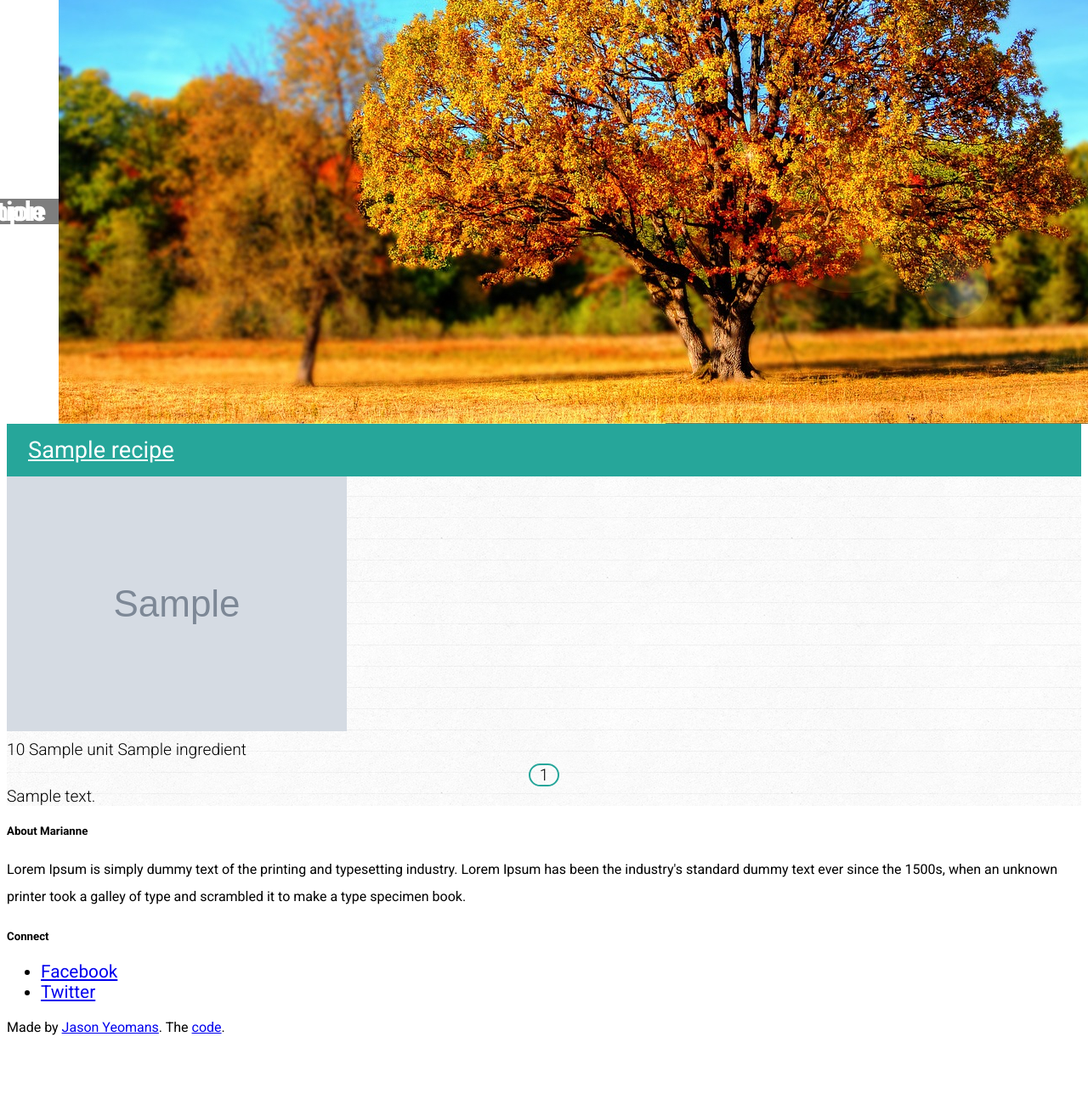
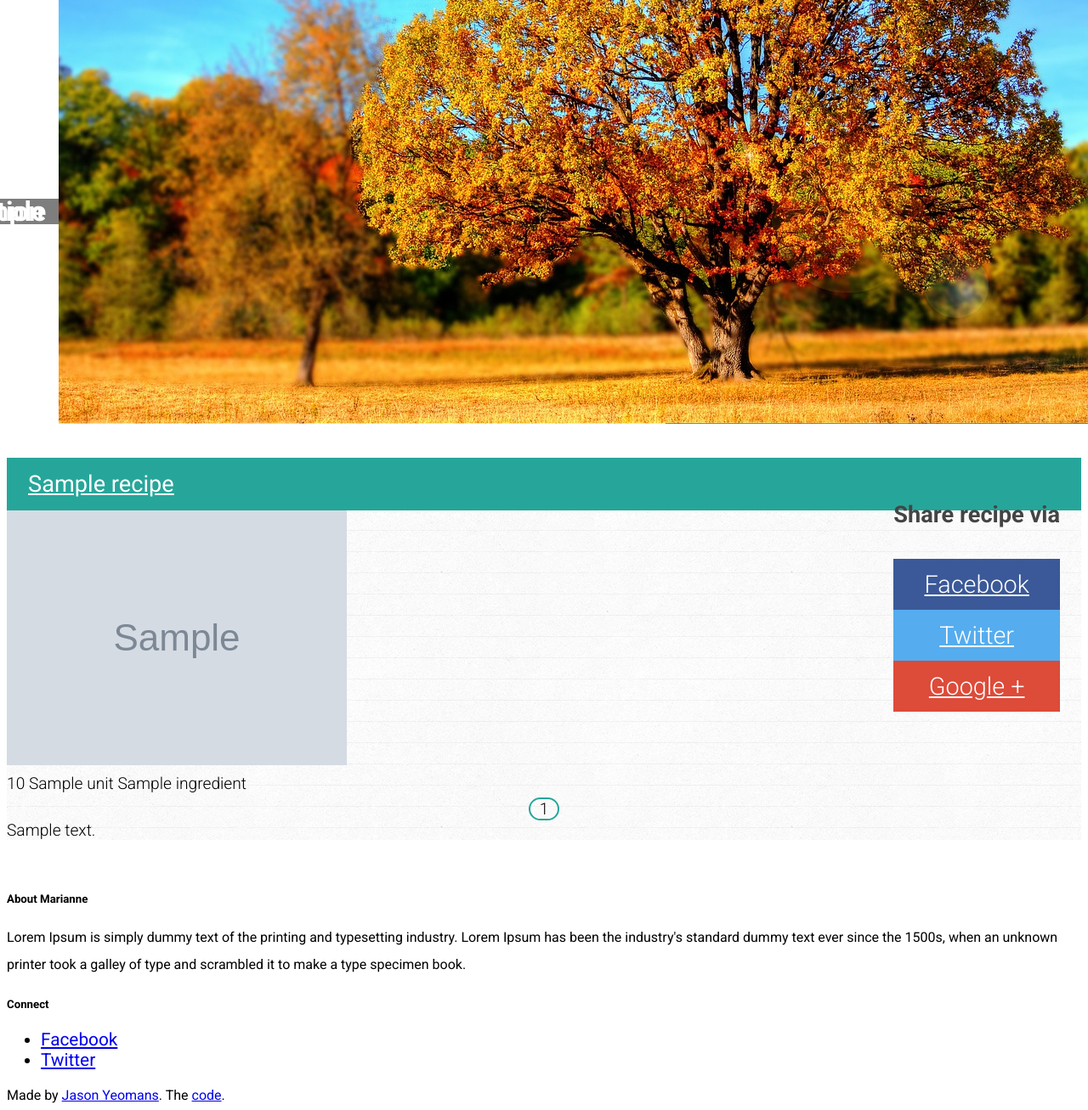
Before and after one commit to YeomansIII/healthycookingfortoday, a Django app: template django-project/templates/list_recipes.html in a window 1280 px wide; the page is wider, and only the part inside the window is pictured. Shown: the part 228-1535 px from the top of that part at 85% size. Before the commit the page ends 1447 px from the top of that part, so only its background shows below. Run offline with Django 3.2, Linux system fonts and the light colour scheme; the template is opened without the code that fills it: most values are stand-ins (such as "Sample title", 1, 10 or a date in 2020); grey boxes marked "Sample" are stand-in pictures; style sheets or scripts are compiled from the project's sources; some libraries are stand-ins or nearby versions.

Commit message:
share buttons and print on articles and recipes

```diff
--- a/django-project/static/scss/_variables.scss
+++ b/django-project/static/scss/_variables.scss
@@ -10,3 +10,6 @@ $teal: #26a69a;
 $light-teal: #c0f0ec;
 $semi-trans9-white: rgba(255, 255, 255, 0.9);
 $semi-trans6-black: rgba(40, 40, 40, 0.6);
+$google-plus-red: #dd4b39;
+$twitter-blue: #55acee;
+$facebook-blue: #3b5998;
--- a/django-project/static/scss/main.scss
+++ b/django-project/static/scss/main.scss
@@ -4,6 +4,7 @@
 @import 'post';
 @import 'recipe';
 @import 'admin';
+@import 'print';
 body {
   background-color: $white;
   font-family: 'Roboto', sans-serif;
@@ -33,6 +34,39 @@ p {
     font-size: 1.3rem;
   }
 }
+.modal-share {
+  color: $text-color;
+  .modal-content {
+    .shares {
+      margin: 0;
+      a {
+        color: $white;
+        transition: color 300ms;
+        font-size: 1.8rem;
+        font-weight: 300;
+        &:hover {
+          color: $text-color;
+        }
+        .share {
+          height: 60px;
+          display: flex;
+          justify-content: center;
+          align-items: center;
+          text-align: center;
+          &.facebook {
+            background-color: $facebook-blue;
+          }
+          &.twitter {
+            background-color: $twitter-blue;
+          }
+          &.google-plus {
+            background-color: $google-plus-red;
+          }
+        }
+      }
+    }
+  }
+}
 @media only screen and (max-width: 992px) {
   .parallax-container .section {
     position: absolute;
--- a/django-project/static/scss/post.scss
+++ b/django-project/static/scss/post.scss
@@ -77,7 +77,17 @@
     }
   }
   .post-info {
+    display: flex;
+    justify-content: space-between;
+    align-items: center;
     font-size: 1.2em;
+    margin: 15px 0;
+    .post-created-author {
+      font-style: italic;
+    }
+    a {
+      font-size: 2em;
+    }
   }
   .post-body {
     font-family: 'Roboto', sans-serif;
--- a/django-project/static/scss/recipe.scss
+++ b/django-project/static/scss/recipe.scss
@@ -1,6 +1,7 @@
 .recipe.card {
   font-size: 1.2rem;
   font-weight: 300;
+  margin: 20px 0;
   height: auto;
   background: url('/static/images/linedpaper.png') repeat;
   .card-title {
@@ -16,6 +17,11 @@
         color: $black;
       }
     }
+    .right {
+      float: right;
+
+    }
+
   }
   .card-content {
     height: auto;
@@ -32,5 +38,22 @@
         //background-color: $light-teal;
       }
     }
+    .view-more {
+      text-align: right;
+      //background-color: $white;
+      a {
+        transition: color 300ms;
+        &:hover {
+          color: $black;
+
+        }
+      }
+    }
   }
 }
+.recipe-container {
+  padding: 20px 0;
+  .recipe-row {
+    margin-bottom: 0;
+  }
+}
--- a/django-project/templates/layouts/base.html
+++ b/django-project/templates/layouts/base.html
@@ -16,9 +16,11 @@
   <link rel="stylesheet" href="/static/css/materialize.min.css">
 
   <link href="/static/css/materialdesignicons.min.css" media="all" rel="stylesheet"
-  type="text/css" />
-  <link href="/static/css/main.css" type="text/css" rel="stylesheet" media="screen,projection"
+    type="text/css" />
+  <link href="/static/css/main.css" type="text/css" rel="stylesheet" media="all"
   />
+  <script src="/static/js/jquery.min.js"></script>
+  <script src="/static/js/app.js"></script>
 </head>
 
 <body>
@@ -32,10 +34,8 @@
   <!-- Placed at the end of the document so the pages load faster -->
   <!-- <script type="text/javascript" src="https://code.jquery.com/jquery-2.1.1.min.js"></script>
   <script src="https://cdnjs.cloudflare.com/ajax/libs/materialize/0.97.3/js/materialize.min.js"></script> -->
-  <script src="/static/js/jquery.min.js"></script>
   <!--<script src="https://cdnjs.cloudflare.com/ajax/libs/materialize/0.97.5/js/materialize.min.js"></script>-->
   <script src="/static/js/materialize.min.js"></script>
-  <script src="/static/js/app.js"></script>
   {% if debug %}
   <script src="//localhost:35729/livereload.js"></script>
   {% endif %}
--- a/django-project/templates/layouts/recipe.html
+++ b/django-project/templates/layouts/recipe.html
@@ -2,8 +2,28 @@
 
 <div class="card large recipe">
   <div class="card-title"><a href="{{recipe.get_absolute_url}}">{{ recipe.title }}</a>{% if user.is_authenticated %}
-    <small><a href="{% url recipe|admin_urlname:'change' recipe.id %}">(edit)</a></small>
-    {% endif %}</div>
+    <a href="{% url recipe|admin_urlname:'change' recipe.id %}"><i class="mdi mdi-pencil"></i></a>
+    {% endif %}
+    <div class="right">
+      <a class="modal-trigger" href="#modal-recipe{{forloop.counter0}}"><i class="mdi mdi-share-variant"></i></a>
+      <!-- Modal Structure -->
+      <div id="modal-recipe{{forloop.counter0}}" class="modal-recipe modal-share modal bottom-sheet">
+        <div class="modal-content">
+          <h4>Share recipe via</h4>
+          <div class="row shares">
+            <a href="#"><div class="col l4 s12 share facebook"><i class="mdi mdi-facebook"></i> Facebook</div></a>
+            <a href="#"><div class="col l4 s12 share twitter"><i class="mdi mdi-twitter"></i> Twitter</div></a>
+            <a href="#"><div class="col l4 s12 share google-plus"><i class="mdi mdi-google-plus"></i> Google +</div></a>
+          </div>
+        </div>
+      </div>
+      {% if rprint %}
+        <a href="javascript:window.print()"><i class="mdi mdi-printer"></i></a>
+      {% else %}
+        <a href="{{ recipe.get_absolute_url }}?print"><i class="mdi mdi-printer"></i></a>
+      {% endif %}
+    </div>
+  </div>
   <div class="card-content flow-text">
     <div class="row ingredients">
       {% if recipe.image %}<img class="col s12 m6" src="{{recipe.image.get_absolute_url}}"
@@ -13,6 +33,7 @@
       </div>
       {% endfor %}
     </div>
+    {% if steps %}
       {% for step in steps %}
       <div class="row step">
         <div class="col s2 m1" style="text-align: center">
@@ -25,5 +46,10 @@
         </div>
       </div>
       {% endfor %}
+    {% else %}
+      <div class="view-more">
+        <a href="{{recipe.get_absolute_url}}">View Recipe</a>
+      </div>
+    {% endif %}
   </div>
 </div>
--- a/django-project/templates/list_recipes.html
+++ b/django-project/templates/list_recipes.html
@@ -12,8 +12,8 @@
     <img class="imageposition-bottom" src="/static/images/autumn-2.jpg" alt="Autumn parallax image">
   </div>
 </div>
-<div class="container halign-row">
-  <div class="row">
+<div class="container halign-row recipe-container">
+  <div class="row recipe-row">
     {% if enable_promoted %}
         {% if promoted_recipes %}
             <h3 class="section-header">Promoted Recipes</h3>
```
Also changed, not shown: django-project/blogger/views.py (+18 -15 lines), django-project/static/js/app/init.js (+17 -0 lines), django-project/static/scss/print.scss (added, +70 -0 lines), django-project/templates/layouts/featured_post.html (+27 -2 lines), django-project/templates/layouts/post.html (+22 -3 lines), django-project/templates/view_post.html (+9 -0 lines), django-project/templates/view_recipe.html (+11 -2 lines). Lines whose indentation alone changed are shown as unchanged.
